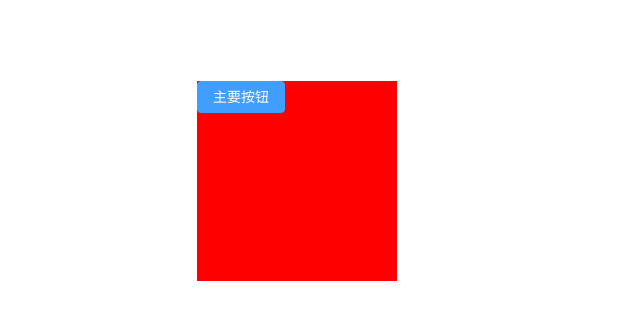
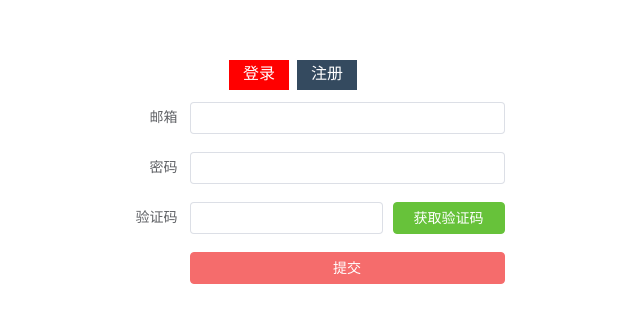
Before and after one commit to zhaoxuhao1593545451/vue-admin, a Vue app: page /#/login in a window 1280 px wide. Shown: the part 219-542 px from the top of the page, without its empty margins (343-983 px from the left). Built offline with nearby package versions, Linux system fonts and the light colour scheme.

Commit message:
表单验证

```diff
--- /dev/null
+++ b/src/utils/validate.js
@@ -0,0 +1,24 @@
+export function validateEmail(val){
+  let reg=/^([A-Za-z0-9_\-\.])+\@([A-Za-z0-9_\-\.])+\.([A-Za-z]{2,4})$/;
+  if(!reg.test(val)){
+    return true
+  }else{
+    return false
+  }
+}
+export function validatePassword(val){
+  let reg=/^(?!\D+$)(?![^a-zA-Z]+$)\S{6,20}$/;
+  if(!reg.test(val)){
+    return true
+  }else{
+    return false
+  }
+}
+export function validateCode(val){
+  let reg=/^[a-z0-9]{6}$/
+  if(!reg.test(val)){
+    return true
+  }else{
+    return false
+  }
+}
--- a/src/views/Login/index.vue
+++ b/src/views/Login/index.vue
@@ -1,28 +1,155 @@
 <template>
-  <div class='container'>
+  <div class='loginContainer'>
     <div class='login-box'>
-      <el-button type="primary">主要按钮</el-button>
+      <div class='tab'>
+        <div v-for='(item,index) in tab' :key='item.id' :class='{tabToggle:tabIndex==index}' @click='handleTab(index)'>{{item.text}}</div>
+      </div>
+      <el-form :model="ruleForm" status-icon :rules="rules" ref="ruleForm" label-width="100px" class="demo-ruleForm">
+        <el-form-item label="邮箱" prop="email">
+          <el-input type="text" v-model="ruleForm.email" autocomplete="off"></el-input>
+        </el-form-item>
+        <el-form-item label="密码" prop="password">
+          <el-input type="password" v-model="ruleForm.password" autocomplete="off" minlength='6' maxlength='20'></el-input>
+        </el-form-item>
+        <el-form-item label="重复密码" prop="passwordRepeat" v-show='tabIndex==1'>
+          <el-input type="password" v-model="ruleForm.passwordRepeat" autocomplete="off" minlength='6' maxlength='20'></el-input>
+        </el-form-item>
+        <el-form-item label="验证码" prop="code">
+          <el-row :gutter="10">
+            <el-col :span="15">
+              <el-input v-model.number="ruleForm.code"></el-input>
+            </el-col>
+            <el-col :span="9">
+              <el-button type="success" class='block'>获取验证码</el-button>
+            </el-col>
+          </el-row>
+        </el-form-item>
+        <el-form-item>
+          <el-button type="danger" @click="submitForm('ruleForm')" class="block">提交</el-button>
+        </el-form-item>
+      </el-form>
     </div>
   </div>
 </template>
 
 <script>
+import {validateEmail,validatePassword,validateCode} from '@/utils/validate.js'
 export default {
+  data(){
+    let validate1 = (rule, value, callback) => {
+      if (value === '') {
+        callback(new Error('请输入邮箱'));
+      } else if(validateEmail(value)){
+        callback(new Error('邮箱格式不正确'));
+      }else {
+        callback();
+      }
+    };
+    let validate2 = (rule, value, callback) => {
+      if (value === '') {
+        callback(new Error('请输入密码'));
+      }else if(validatePassword(value)){
+        callback(new Error('密码为6到20位由数字和字母结合'));
+      }else{
+        callback();
+      }
+    };
+    let validate3 = (rule, value, callback) => {
+      if (!value) {
+        callback(new Error('请输入验证码'));
+      }else if(validateCode(value)){
+        callback(new Error('验证码为6位'));
+      }else{
+        callback();
+      }
+    };
+    let validate4 = (rule, value, callback) => {
+      if (value === '') {
+        callback(new Error('请重复输入密码'));
+      }else if(value!=this.ruleForm.password){
+        callback(new Error('两次密码输入不一致,请重新输入'));
+      }else{
+        callback();
+      }
+    };
+    return{
+      tab:[
+        {text:'登录'},
+        {text:'注册'},
+      ],
+      tabIndex:0,
+      ruleForm: {
+        email: '',
+        password: '',
+        code: '',
+        passwordRepeat:''
+      },
+      rules: {
+        email: [
+          { validator: validate1, trigger: 'blur' }
+        ],
+        password: [
+          { validator: validate2, trigger: 'blur' }
+        ],
+        code: [
+          { validator: validate3, trigger: 'blur' }
+        ],
+        passwordRepeat: [
+          { validator: validate4, trigger: 'blur' }
+        ],
+      }
+    }
+  },
+  methods:{
+    handleTab(index){
+      this.tabIndex=index;
+    },
+    submitForm(formName) {
+      this.$refs[formName].validate((valid) => {
+        if (valid) {
+          alert('submit!');
+        } else {
+          console.log('error submit!!');
+          return false;
+        }
+      });
+    },
+  }
 
 }
 </script>
 
 <style lang='scss' scoped>
-  .container{
+  .loginContainer{
     width: 100%;
     height: 100vh;
     display: flex;
     justify-content: center;
     align-items:center;
     .login-box{
-      width: 200px;
-      height: 200px;
-      background:red
+      .tab{
+        width: 100%;
+        height: 30px;
+        display: flex;
+        justify-content: center;
+        margin-bottom: 12px;
+        div{
+          width: 60px;
+          height: 30px;
+          line-height: 28px;
+          text-align: center;
+          margin-right:8px;
+          background:#344a5f;
+          color:#fff;
+          cursor:pointer;
+        }
+        .tabToggle{
+          background:red
+        }
+      }
+      .block{
+        width: 100%;
+      }
     }
   }
 </style>
```
